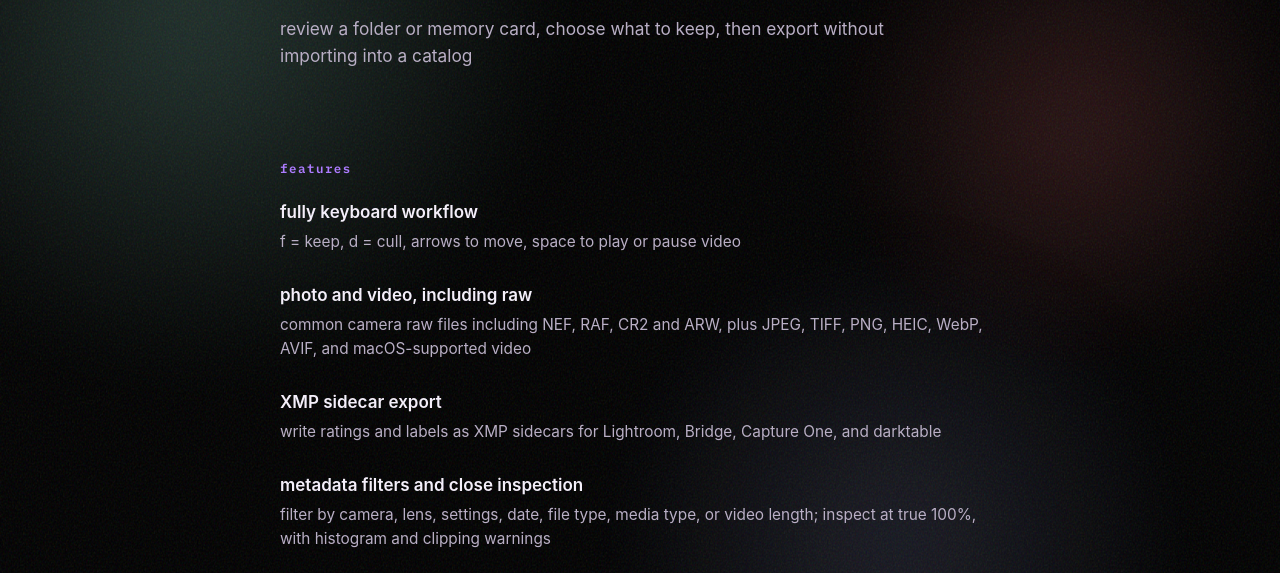
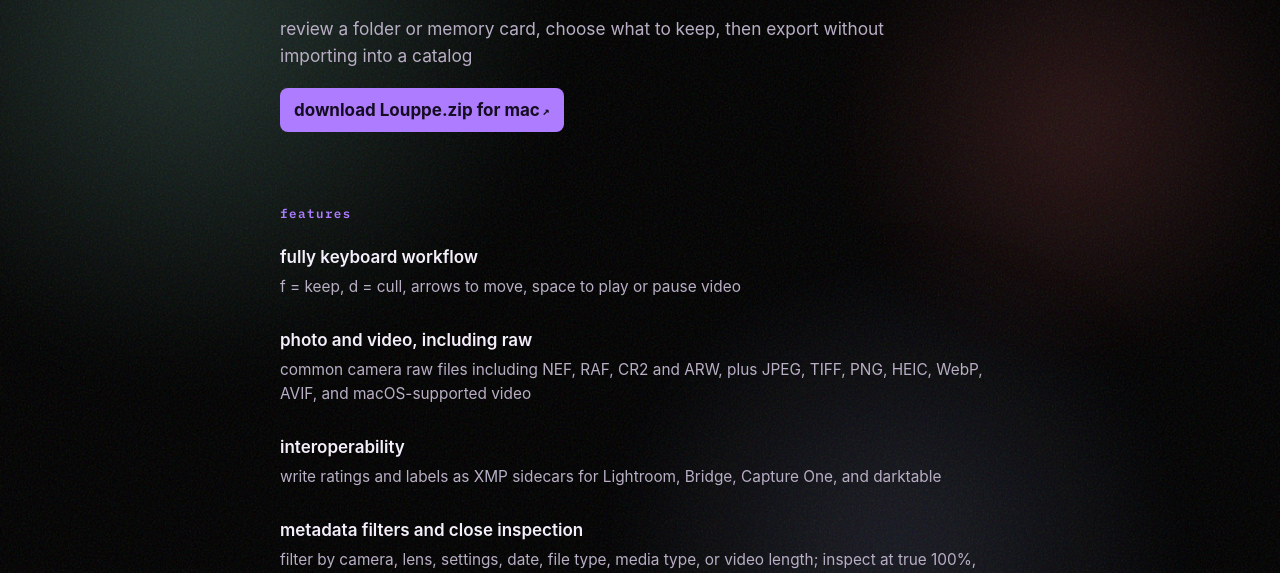
Before and after one commit to alexander-markin-meow/louppe-website, a plain HTML site: page index.html in a window 1280 px wide. Shown: the part 223-796 px from the top of the page. Drawn offline with Linux system fonts and the light colour scheme.

Commit message:
add hero download action

```diff
--- a/index.html
+++ b/index.html
@@ -52,7 +52,7 @@
   <link rel="preconnect" href="https://fonts.googleapis.com" />
   <link rel="preconnect" href="https://fonts.gstatic.com" crossorigin />
   <link href="https://fonts.googleapis.com/css2?family=IBM+Plex+Mono:wght@400;500;600&amp;display=swap" rel="stylesheet" />
-  <link rel="stylesheet" href="/styles.css?v=20260805-3" />
+  <link rel="stylesheet" href="/styles.css?v=20260805-4" />
 </head>
 <body>
   <div class="background-stage" aria-hidden="true">
@@ -73,6 +73,7 @@
         <h1 class="name" id="louppe-title">louppe</h1>
         <p class="meta">free photo &amp; video culler • local • keyboard-first • macOS</p>
         <p class="desc">review a folder or memory card, choose what to keep, then export without importing into a catalog</p>
+        <p class="intro-download"><a class="download-button" href="https://github.com/alexander-markin-meow/louppe/releases/latest/download/Louppe.zip" target="_blank" rel="noopener">download Louppe.zip for mac</a></p>
       </section>
 
       <section>
@@ -87,7 +88,7 @@
             <div class="desc">common camera raw files including NEF, RAF, CR2 and ARW, plus JPEG, TIFF, PNG, HEIC, WebP, AVIF, and macOS-supported video</div>
           </li>
           <li>
-            <div class="row">XMP sidecar export</div>
+            <div class="row">interoperability</div>
             <div class="desc">write ratings and labels as XMP sidecars for Lightroom, Bridge, Capture One, and darktable</div>
           </li>
           <li>
--- a/styles.css
+++ b/styles.css
@@ -224,6 +224,31 @@
   font-size: 1.08rem;
 }
 
+.intro-download {
+  margin: 18px 0 0;
+}
+
+.download-button {
+  display: inline-flex;
+  align-items: center;
+  min-height: 42px;
+  padding: 9px 14px;
+  border-radius: 8px;
+  background: var(--accent);
+  color: #150d22;
+  font-weight: 700;
+  text-decoration: none;
+}
+
+.download-button:hover {
+  background: var(--accent-dark);
+  color: #150d22;
+}
+
+.download-button:focus-visible {
+  outline-color: var(--accent-dark);
+}
+
 .heading {
   margin: 0 0 20px;
   color: var(--accent);
```
